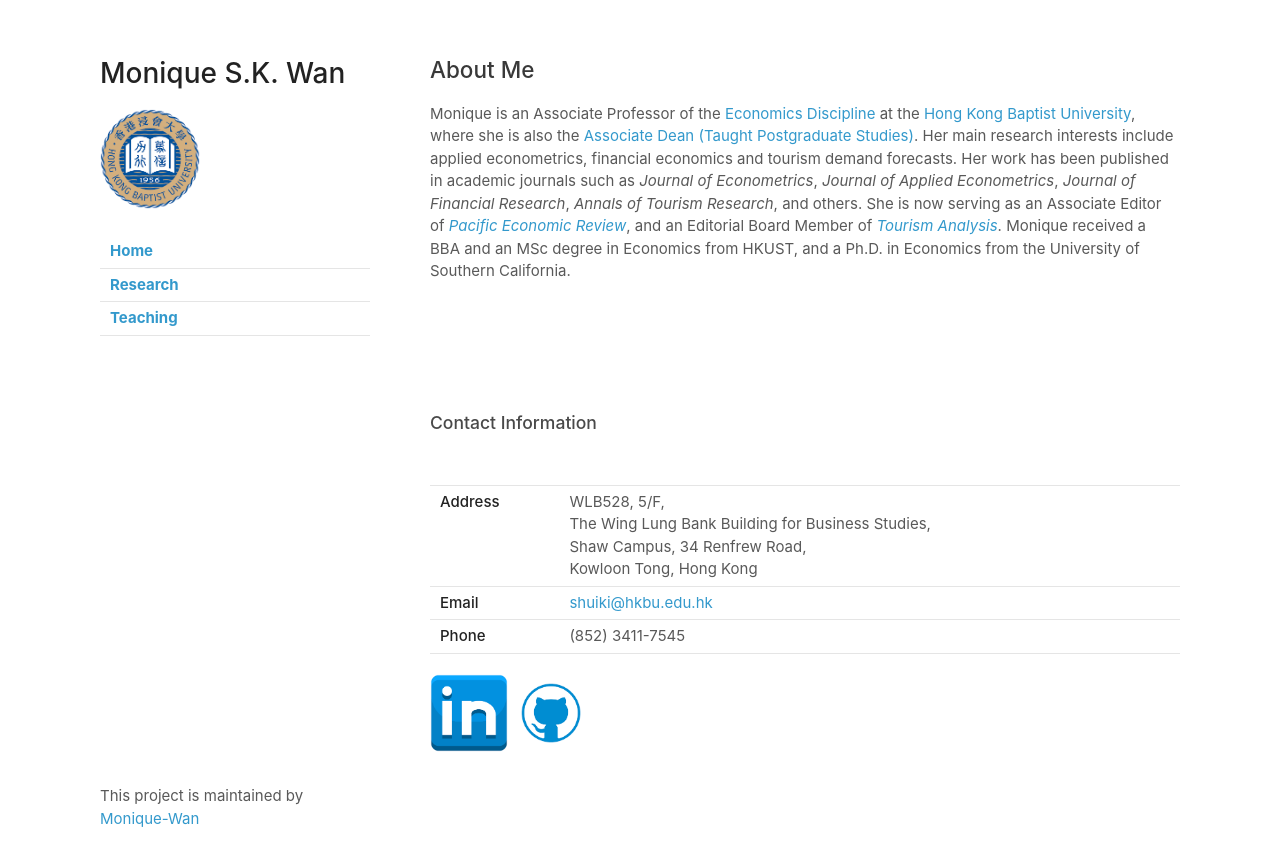
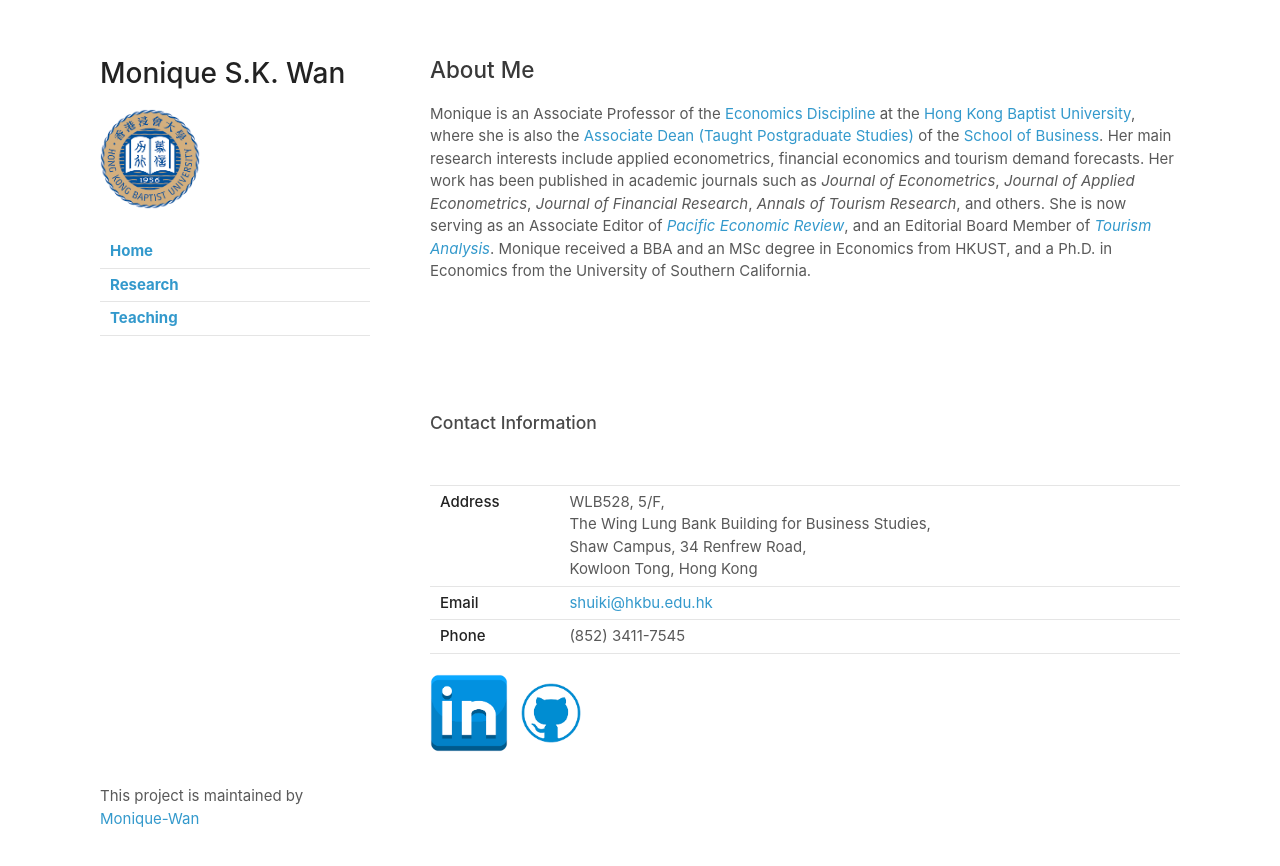
Before and after one commit to Monique-Wan/home, a Jekyll site: the page built from index.md, in a window 1280 px wide. Shown: the top 866 px of the page. Built offline with Jekyll 4.4.1, drawn with Linux system fonts in a browser that asks for light colours; our own code applies the rules of GitHub Pages for plain Markdown files.

Commit message:
Update index.md

```diff
--- a/index.md
+++ b/index.md
@@ -1,6 +1,6 @@
 ## About Me
 
-Monique is an Associate Professor of the [Economics Discipline](https://bus.hkbu.edu.hk/eng/bus/department/aef/faculty-members/index.jsp) at the [Hong Kong Baptist University](https://bus.hkbu.edu.hk/eng/bus/main/Index), where she is also the [Associate Dean (Taught Postgraduate Studies)](https://bus.hkbu.edu.hk/eng/bus/about-the-school/people-school-of-business/school-administration/index.jsp). Her main research interests include applied econometrics, financial economics and tourism demand forecasts. Her work has been published in academic journals such as *Journal of Econometrics*, *Journal of Applied Econometrics*, *Journal of Financial Research*, *Annals of Tourism Research*, and others. She is now serving as an Associate Editor of [*Pacific Economic Review*](https://onlinelibrary.wiley.com/journal/14680106), and an Editorial Board Member of [*Tourism Analysis*](https://cognizantcommunication.com/publication/tourism-analysis-an-interdisciplinary-tourism-hospitality-journal/). Monique received a BBA and an MSc degree in Economics from HKUST, and a Ph.D. in Economics from the University of Southern California.
+Monique is an Associate Professor of the [Economics Discipline](https://bus.hkbu.edu.hk/eng/bus/department/aef/faculty-members/index.jsp) at the [Hong Kong Baptist University](https://bus.hkbu.edu.hk/eng/bus/main/Index), where she is also the [Associate Dean (Taught Postgraduate Studies)](https://bus.hkbu.edu.hk/eng/bus/about-the-school/people-school-of-business/school-administration/index.jsp) of the [School of Business](https://bus.hkbu.edu.hk/eng/bus/about-the-school/about-school-of-business/index.jsp). Her main research interests include applied econometrics, financial economics and tourism demand forecasts. Her work has been published in academic journals such as *Journal of Econometrics*, *Journal of Applied Econometrics*, *Journal of Financial Research*, *Annals of Tourism Research*, and others. She is now serving as an Associate Editor of [*Pacific Economic Review*](https://onlinelibrary.wiley.com/journal/14680106), and an Editorial Board Member of [*Tourism Analysis*](https://cognizantcommunication.com/publication/tourism-analysis-an-interdisciplinary-tourism-hospitality-journal/). Monique received a BBA and an MSc degree in Economics from HKUST, and a Ph.D. in Economics from the University of Southern California.
 
 <br/><br/>
 <br/><br/>
```
